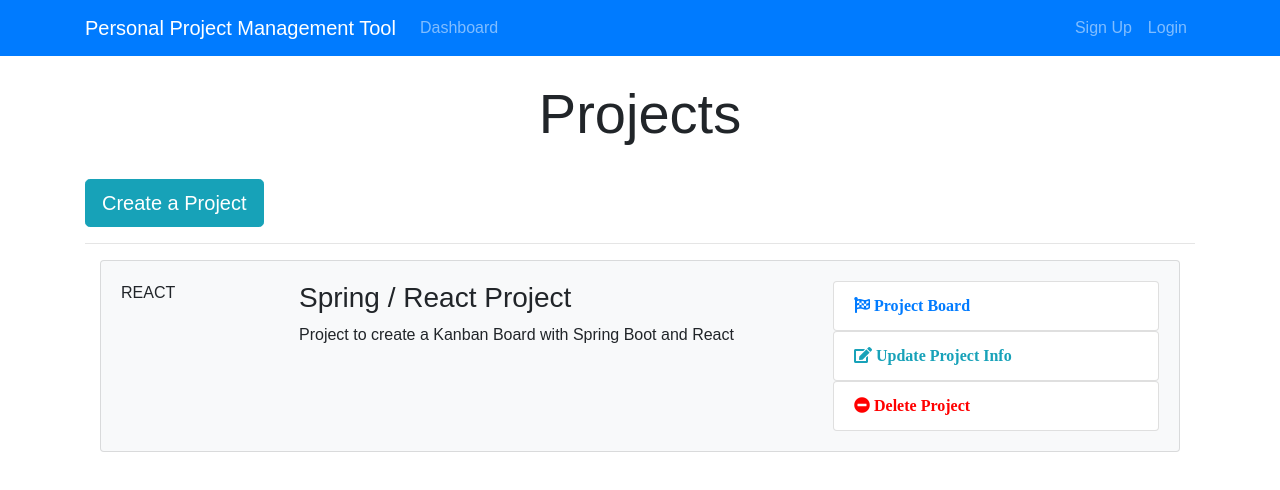
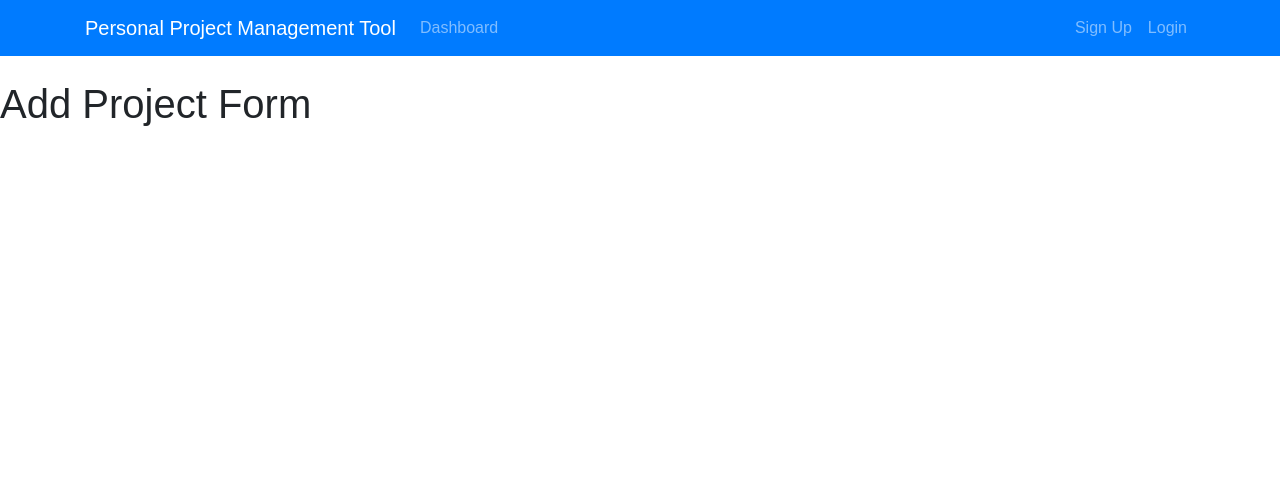
Before and after one commit to bhaskor-sarmah/PPMToolSpringBoot, a React (Create React App) app in the folder ppmtool-react-client/: page /addProject in a window 1280 px wide. Shown: the top 490 px of the page. Built offline with nearby package versions, Linux system fonts and the light colour scheme.

Commit message:
React App - React Router Dom included and First route created

```diff
--- a/ppmtool-react-client/package.json
+++ b/ppmtool-react-client/package.json
@@ -6,6 +6,7 @@
     "bootstrap": "^4.3.1",
     "react": "^16.8.6",
     "react-dom": "^16.8.6",
+    "react-router-dom": "^5.0.1",
     "react-scripts": "0.9.5"
   },
   "devDependencies": {},
--- a/ppmtool-react-client/src/App.js
+++ b/ppmtool-react-client/src/App.js
@@ -3,14 +3,19 @@
 import Dashboard from './components/Dashboard'
 import Header from './components/layout/Header'
 import 'bootstrap/dist/css/bootstrap.min.css'
+import { BrowserRouter as Router, Route } from 'react-router-dom'
+import AddProject from './components/project/AddProject';
 
 class App extends Component {
-  render () {
+  render() {
     return (
-      <div className='App'>
-        <Header />
-        <Dashboard />
-      </div>
+      <Router>
+        <div className='App'>
+          <Header />
+          <Route exact path='/dashboard' component={Dashboard} />
+          <Route exact path='/addProject' component={AddProject} />
+        </div>
+      </Router>
     )
   }
 }
--- a/ppmtool-react-client/src/components/Dashboard.js
+++ b/ppmtool-react-client/src/components/Dashboard.js
@@ -1,5 +1,6 @@
 import React, { Component } from 'react'
 import ProjectItem from './project/ProjectItem'
+import CreateProjectButton from './project/CreateProjectButton';
 
 class Dashboard extends Component {
   render () {
@@ -10,9 +11,7 @@
             <div className='col-md-12'>
               <h1 className='display-4 text-center'>Projects</h1>
               <br />
-              <a href='ProjectForm.html' className='btn btn-lg btn-info'>
-                Create a Project
-              </a>
+              <CreateProjectButton />
               <br />
               <hr />
               <ProjectItem />
--- /dev/null
+++ b/ppmtool-react-client/src/components/project/AddProject.js
@@ -0,0 +1,13 @@
+import React, { Component } from 'react'
+
+class AddProject extends Component {
+  render () {
+    return (
+      <div>
+        <h1>Add Project Form</h1>
+      </div>
+    )
+  }
+}
+
+export default AddProject
--- /dev/null
+++ b/ppmtool-react-client/src/components/project/CreateProjectButton.js
@@ -0,0 +1,14 @@
+import React from 'react'
+import { Link } from 'react-router-dom'
+
+const CreateProjectButton = () => {
+  return (
+    <React.Fragment>
+      <Link to='/addProject' className='btn btn-lg btn-info'>
+        Create a Project
+      </Link>
+    </React.Fragment>
+  )
+}
+
+export default CreateProjectButton
```
Also changed, not shown: 1 other file (tests, documents, lock files or other folders).
